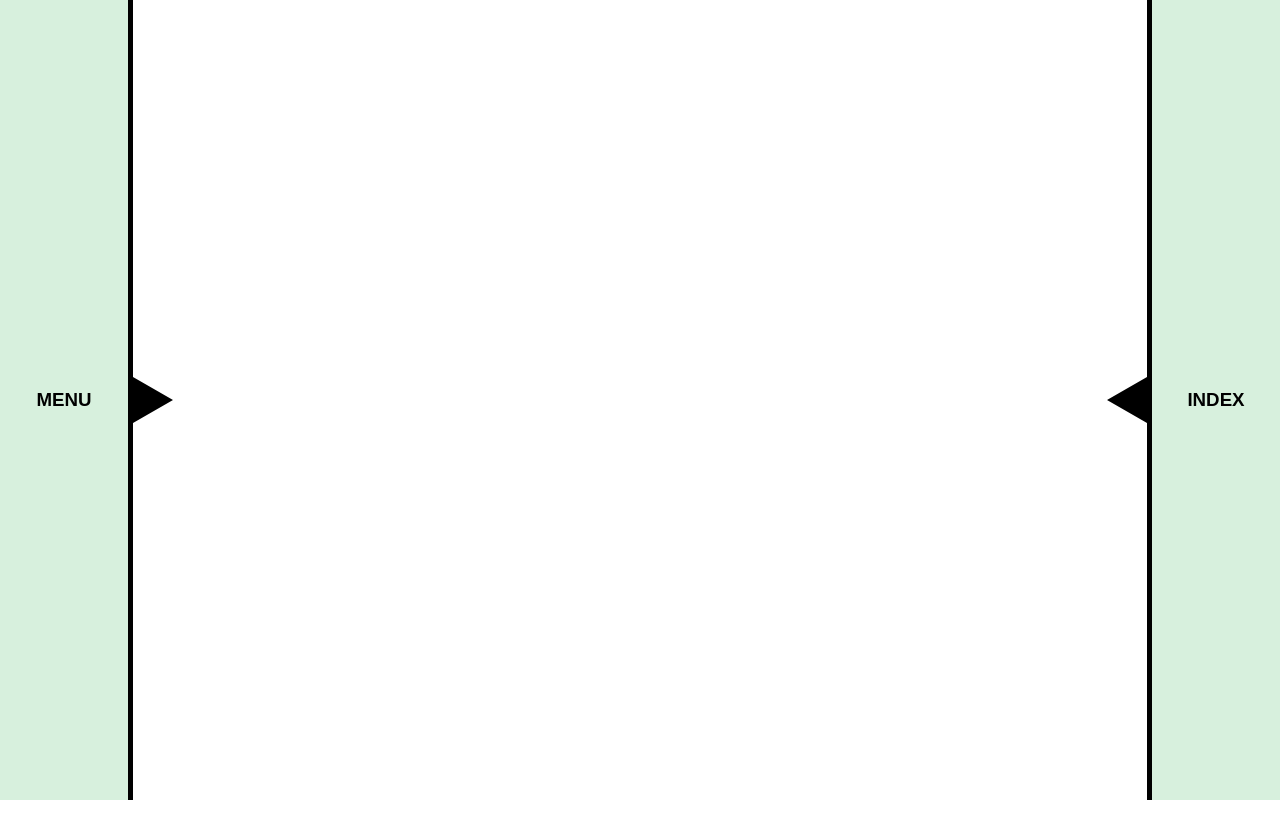
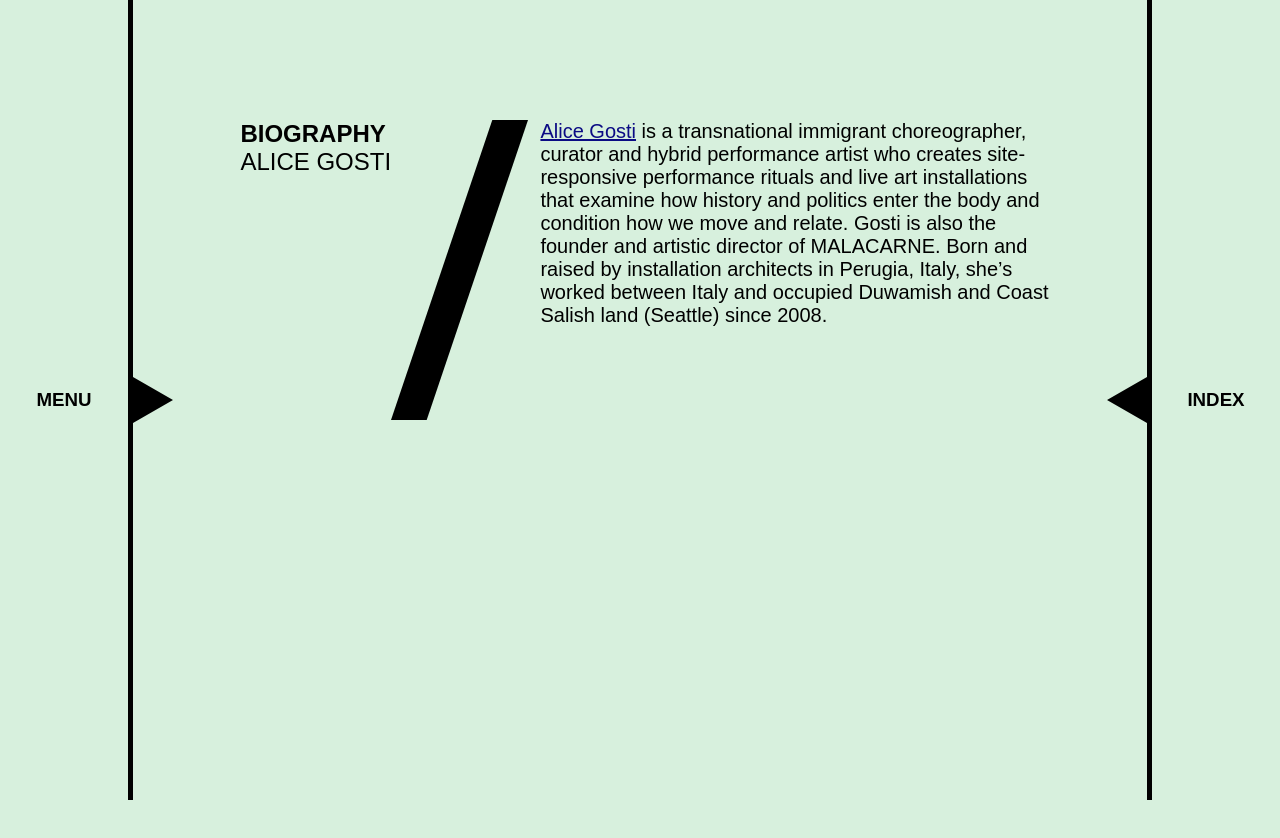
Before and after one commit to ampersand-paris/VAULT, a React (Create React App) app: page /alice-gosti-bio in a window 1280 px wide. Before the commit this address had no page. Shown: the top 838 px of the page. Before the commit the page ends 800 px from the top, so only its background shows below. Built offline with nearby package versions, Linux system fonts and the light colour scheme; a web font is replaced by a local one.

Commit message:
alice gosti

```diff
--- a/src/App.js
+++ b/src/App.js
@@ -36,6 +36,7 @@ import ShannonDrakeBio from "./Biographies/ShannonDrake";
 import GingerFarleyBio from "./Biographies/GingerFarley";
 import MaraFrazierBio from "./Biographies/MaraFrazier";
 import MelanieGeorgeBio from "./Biographies/MelanieGeorge";
+import AliceGostiBio from "./Biographies/AliceGosti";
 
 // === VIDEOS ===
 import MeetingThree from "./Videos/MeetingThree";
@@ -78,6 +79,7 @@ return (
             {/* Essays */}
             <Route path="/marji-cole-essay" element={<MarjiColeEssay />} />
             {/* Biographies */}
+                <Route path="/alice-gosti-bio" element={<AliceGostiBio />} />
                 <Route path="/ann-carlson-bio" element={<AnnCarlsonBio />} />
                 <Route path="/betsey-brock-bio" element={<BetseyBrockBio />} />
                 <Route path="/bonnie-brooks-bio" element={<BonnieBrooksBio />} />
--- /dev/null
+++ b/src/Biographies/AliceGosti.js
@@ -0,0 +1,29 @@
+// ====== COMPONENTS ======
+
+const AliceGostiBio = (props) => {
+
+    return (
+    <>
+        <div className="one-hundred-vh flex jc-center mobile-al-center mobile-column top-padding mint-green">
+            <div className="vault-padding mobile-flex mobile-jc-center mobile-width">
+                <div className="flex space-btwn essay-title-height">
+                    <div>
+                        <h2 className="subtitle ">BIOGRAPHY</h2>
+                        <h2 className="subtitle neuzit">Alice Gosti</h2>
+                    </div>
+                    <img className="bio-slash" src="/Images/Slash.svg" />
+                    <div className="flex column flex-end">
+                    </div>
+                </div>
+            </div>
+            <section className="flex column al-center no-top-padding mobile-padding">
+                <div className="essay-width ">
+                    <p className="no-top-padding"><a href="http://www.gostia.com">Alice Gosti</a> is a transnational immigrant choreographer, curator and hybrid performance artist who creates site-responsive performance rituals and live art installations that examine how history and politics enter the body and condition how we move and relate. Gosti is also the founder and artistic director of MALACARNE. Born and raised by installation architects in Perugia, Italy, she’s worked between Italy and occupied Duwamish and Coast Salish land (Seattle) since 2008.</p>
+                </div>
+            </section>
+        </div>
+    </>
+  );
+}
+
+export default AliceGostiBio;
--- a/src/Biographies/AnnCarlson.js
+++ b/src/Biographies/AnnCarlson.js
@@ -18,7 +18,7 @@ const AnnCarlsonBio = (props) => {
             </div>
             <section className="flex column al-center no-top-padding mobile-padding">
                 <div className="essay-width ">
-                    <p className="no-top-padding"><a href="https://anncarlsondance.com/">Ann Carlson</a>  is an interdisciplinary artist whose work borrows from the disciplines of dance and performance as well as visual, conceptual and social art practices. Carlson’s work takes the form of solo performance, large-scale site specific projects, ensemble stage-based dances and performance/video. Carlson is the recipient of numerous awards and over thirty commissions for her artistic work. A new work, These are the ones we fell among, in collaboration with Inkboat, will premiere at ODC Theater in San Francisco, November 2021. Ann is a contributing artist for Yellowstone Revealed, a series of public art projects designed to shift the tourist experience in Yellowstone National Park towards an indigenous narrative. Yellowstone Revealed will occur inside the park during the summer of 2022.</p>
+                    <p className="no-top-padding"><a href="https://anncarlsondance.com/">Ann Carlson</a> is an interdisciplinary artist whose work borrows from the disciplines of dance and performance as well as visual, conceptual and social art practices. Carlson’s work takes the form of solo performance, large-scale site specific projects, ensemble stage-based dances and performance/video. Carlson is the recipient of numerous awards and over thirty commissions for her artistic work. A new work, These are the ones we fell among, in collaboration with Inkboat, will premiere at ODC Theater in San Francisco, November 2021. Ann is a contributing artist for Yellowstone Revealed, a series of public art projects designed to shift the tourist experience in Yellowstone National Park towards an indigenous narrative. Yellowstone Revealed will occur inside the park during the summer of 2022.</p>
                 </div>
             </section>
         </div>
--- a/src/Biographies/GingerFarley.js
+++ b/src/Biographies/GingerFarley.js
@@ -18,7 +18,7 @@ const GingerFarleyBio = (props) => {
             </div>
             <section className="flex column al-center no-top-padding mobile-padding">
                 <div className="essay-width ">
-                    <p className="no-top-padding"><a href="https://chicagodancemakers.org/role-member/ginger-farley/">Ginger Farley</a>  Executive Director of the Chicago Dancemakers Forum (CDF), has worked in Chicago as an artist and an advocate for live art since 1978. Farley became CDF’s first Executive Director in 2015. Under her leadership Chicago Dancemakers Forum has delivered more than $1.2 million in grants to dancemakers; attracted the Regional Dance Development Initiative, a national stimulus for dance, to Chicago; and engaged board, community stakeholders and artists in the creation of a five-year strategic plan which addresses diversity, equity and inclusion, and succession and sustainability for the future of the organization.</p>
+                    <p className="no-top-padding"><a href="https://chicagodancemakers.org/role-member/ginger-farley/">Ginger Farley</a>, Executive Director of the Chicago Dancemakers Forum (CDF), has worked in Chicago as an artist and an advocate for live art since 1978. Farley became CDF’s first Executive Director in 2015. Under her leadership Chicago Dancemakers Forum has delivered more than $1.2 million in grants to dancemakers; attracted the Regional Dance Development Initiative, a national stimulus for dance, to Chicago; and engaged board, community stakeholders and artists in the creation of a five-year strategic plan which addresses diversity, equity and inclusion, and succession and sustainability for the future of the organization.</p>
                 </div>
             </section>
         </div>
--- a/src/Biographies/MayfieldBrooks.js
+++ b/src/Biographies/MayfieldBrooks.js
@@ -18,7 +18,7 @@ const MayfieldBrooksBio = (props) => {
             </div>
             <section className="flex column al-center no-top-padding mobile-padding">
                 <div className="essay-width ">
-                    <p className="no-top-padding"><a href="https://www.improvisingwhileblack.com/">mayfield brooks</a>  improvises while black, and is currently based in Brooklyn, New York on Lenapehoking, the homeland of the Lenape people. brooks is a movement-based performance artist, vocalist, urban farmer, writer, and wanderer. They are currently a Rosin Residence at Movement Research, and the editor-in-chief of the Movement Research Performance Journal. brooks teaches and performs practices that arise from their life/art/movement work, Improvising While Black (IWB), and was the 2021 recent recipient of the biennial Merce Cunningham Award in dance granted by the Foundation for Contemporary Arts.</p>
+                    <p className="no-top-padding"><a href="https://www.improvisingwhileblack.com/">mayfield brooks</a> improvises while black, and is currently based in Brooklyn, New York on Lenapehoking, the homeland of the Lenape people. brooks is a movement-based performance artist, vocalist, urban farmer, writer, and wanderer. They are currently a Rosin Residence at Movement Research, and the editor-in-chief of the Movement Research Performance Journal. brooks teaches and performs practices that arise from their life/art/movement work, Improvising While Black (IWB), and was the 2021 recent recipient of the biennial Merce Cunningham Award in dance granted by the Foundation for Contemporary Arts.</p>
                 </div>
             </section>
         </div>
--- a/src/Biographies/MelanieGeorge.js
+++ b/src/Biographies/MelanieGeorge.js
@@ -18,7 +18,7 @@ const MelanieGeorgeBio = (props) => {
             </div>
             <section className="flex column al-center no-top-padding mobile-padding">
                 <div className="essay-width ">
-                    <p className="no-top-padding"><a href="https://www.melaniegeorge.org/">Melanie George</a>  is the founder and director of Jazz Is… Dance Project and an Associate Curator and Scholar-In-Residence at Jacob’s Pillow. As a dramaturg, she has contributed to projects by Raja Feather Kelly, Ephrat Asherie, Susan Marshall & Company, Kimberly Bartosik/daela, and Urban Bush Women, among others. Melanie is featured in the documentary “UpRooted: The Journey of Jazz Dance” and founded the global advocacy website jazzdancedirect.com. She is the former Dance Program Director at American University, and has guest lectured at Harvard University, the Yale School of Drama, and The Juilliard School.</p>
+                    <p className="no-top-padding"><a href="https://www.melaniegeorge.org/">Melanie George</a> is the founder and director of Jazz Is… Dance Project and an Associate Curator and Scholar-In-Residence at Jacob’s Pillow. As a dramaturg, she has contributed to projects by Raja Feather Kelly, Ephrat Asherie, Susan Marshall & Company, Kimberly Bartosik/daela, and Urban Bush Women, among others. Melanie is featured in the documentary “UpRooted: The Journey of Jazz Dance” and founded the global advocacy website jazzdancedirect.com. She is the former Dance Program Director at American University, and has guest lectured at Harvard University, the Yale School of Drama, and The Juilliard School.</p>
                 </div>
             </section>
         </div>
```
